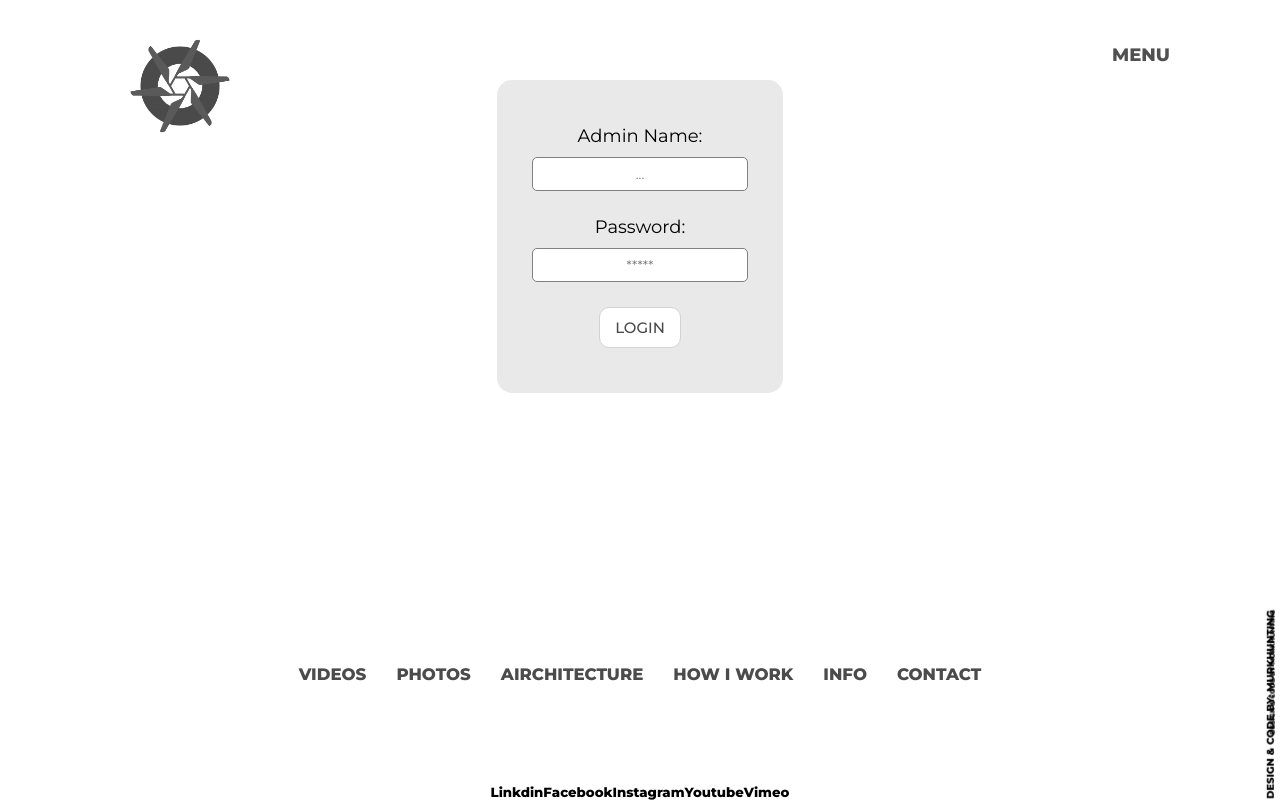
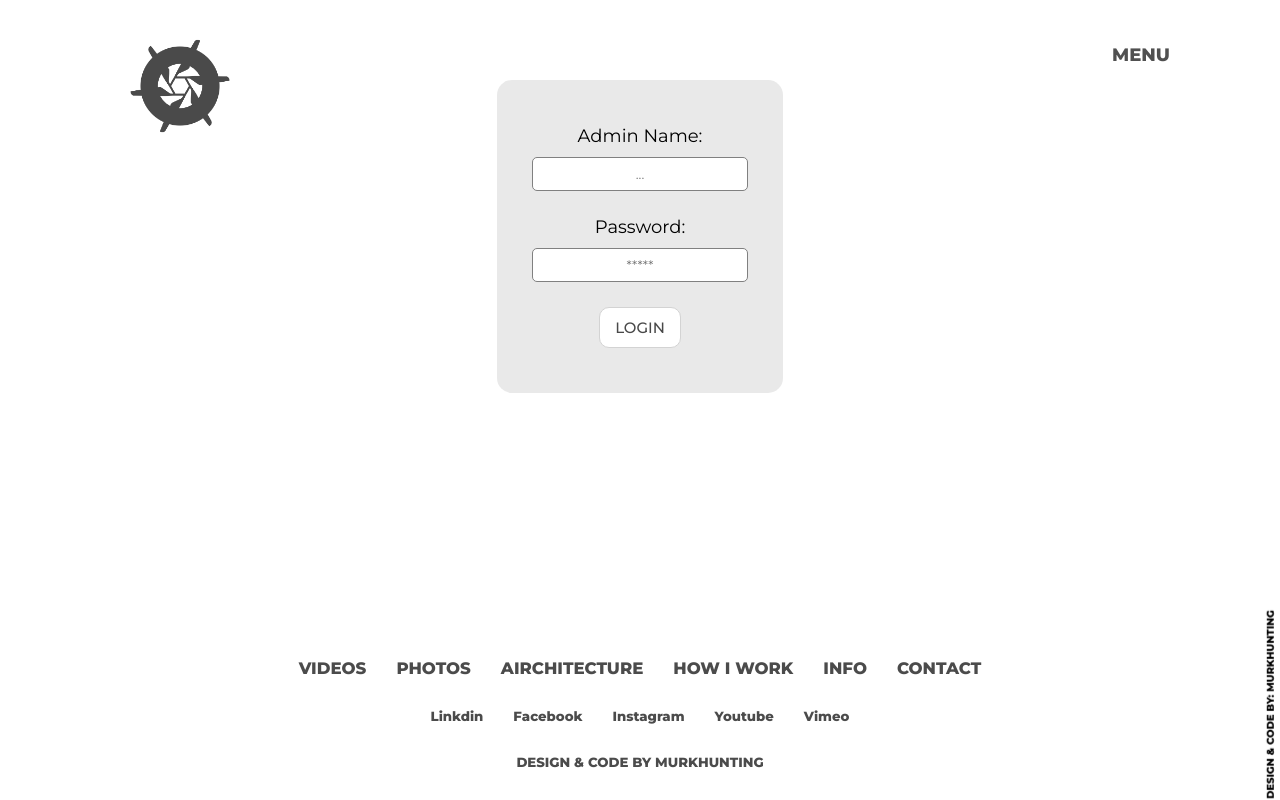
Before and after one commit to murkhunting/Fer-client, a React (Create React App) app: page /admin in a window 1280 px wide. Built offline with nearby package versions, Linux system fonts and the light colour scheme.

Commit message:
footer design

```diff
--- a/src/components/Footer/Footer.jsx
+++ b/src/components/Footer/Footer.jsx
@@ -32,8 +32,8 @@ const Footer = () => {
         <h5>Youtube</h5>
         <h5>Vimeo</h5>
       </div>
-      <div className="design">
-        <h6>DESIGN & CODE BY MURKHUNTING</h6>
+      <div className="diseño">
+        <h5>DESIGN & CODE BY MURKHUNTING</h5>
       </div>
     </div>
   );
--- a/src/components/Footer/footer.scss
+++ b/src/components/Footer/footer.scss
@@ -5,6 +5,8 @@
   flex-direction: column;
   justify-content: center;
   align-items: center;
+  margin: 60px 0 30px 0;
+  color: rgb(75, 75, 75);
 
   .menu {
     display: flex;
@@ -12,9 +14,7 @@
     align-items: center;
     justify-content: center;
     text-align: center;
-    color: rgb(75, 75, 75);
     font-size: 20px;
-    margin: 100px 0;
 
     h5 {
       margin: 0 15px;
@@ -28,8 +28,13 @@
   .social {
     display: flex;
     flex-direction: row;
+    margin: 30px 0 0 0;
+    h5 {
+      margin: 0 15px;
+    }
   }
-  .design {
+  .diseño {
     display: flex;
+    margin: 30px 0 0 0;
   }
 }
```
Also changed, not shown: src/assets/images/logoprueba.png.
